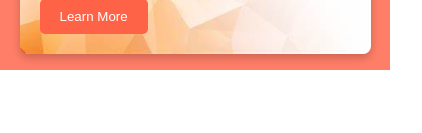
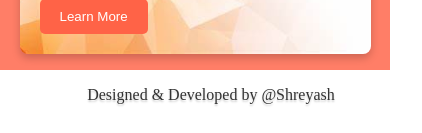
Before and after one commit to shreyash776/ads-display, a Next.js app: page / in a window 390 px wide. Shown: the part 2850-2983 px from the top of the page, 422 px wide, since content can reach past the window. Before the commit the page ends 2920 px from the top, so only its background shows below. Built offline with nearby package versions, Linux system fonts and the light colour scheme.

Commit message:
add footer

```diff
--- /dev/null
+++ b/src/app/components/Footer.tsx
@@ -0,0 +1,19 @@
+
+"use client";
+
+import React from 'react';
+import styles from '../styles/Footer.module.css';
+
+const Footer: React.FC = () => {
+    return (
+        <div className={styles.nav}>
+
+                <div className={styles.logo}>
+                    Designed & Developed by @Shreyash
+                </div>
+
+        </div>
+    );
+};
+
+export default Footer;
--- a/src/app/layout.tsx
+++ b/src/app/layout.tsx
@@ -1,5 +1,7 @@
 import '@styles/globals.css';
 import Nav from './components/Nav';
+import Footer from './components/Footer';
+
 import React, { ReactNode } from 'react';
 
 
@@ -13,6 +15,7 @@ const RootLayout: React.FC<RootLayoutProps> = ({ children }) => {
       <body>
         <Nav />
         {children}
+        <Footer />
       </body>
     </html>
   );
--- /dev/null
+++ b/src/app/styles/Footer.module.css
@@ -0,0 +1,41 @@
+
+.nav {
+    background-color: rgba(255, 255, 255, 0.8);
+    backdrop-filter: blur(10px);
+    color: #333;
+    padding: 1rem;
+    display: flex;
+    justify-content: center;
+    align-items: center;
+
+    width: 100%;
+    z-index: 1005;
+    box-shadow: 6px 0px 0px rgba(0, 0, 0, 0.5);
+}
+
+.container {
+    max-width: 1200px;
+    width: 100%;
+    display: flex;
+    justify-content: center;
+    align-items: center;
+    padding: 0 1rem;
+}
+
+.logo {
+    font-size: 1 rem;
+    font-weight:100;
+    text-shadow: 0px 2px 2px rgba(0, 0, 0, 0.2);
+
+}
+
+@media (max-width: 768px) {
+    .container {
+        flex-direction: column;
+        text-align: center;
+    }
+
+    .logo {
+        margin-bottom: 1rem;
+    }
+}
```
